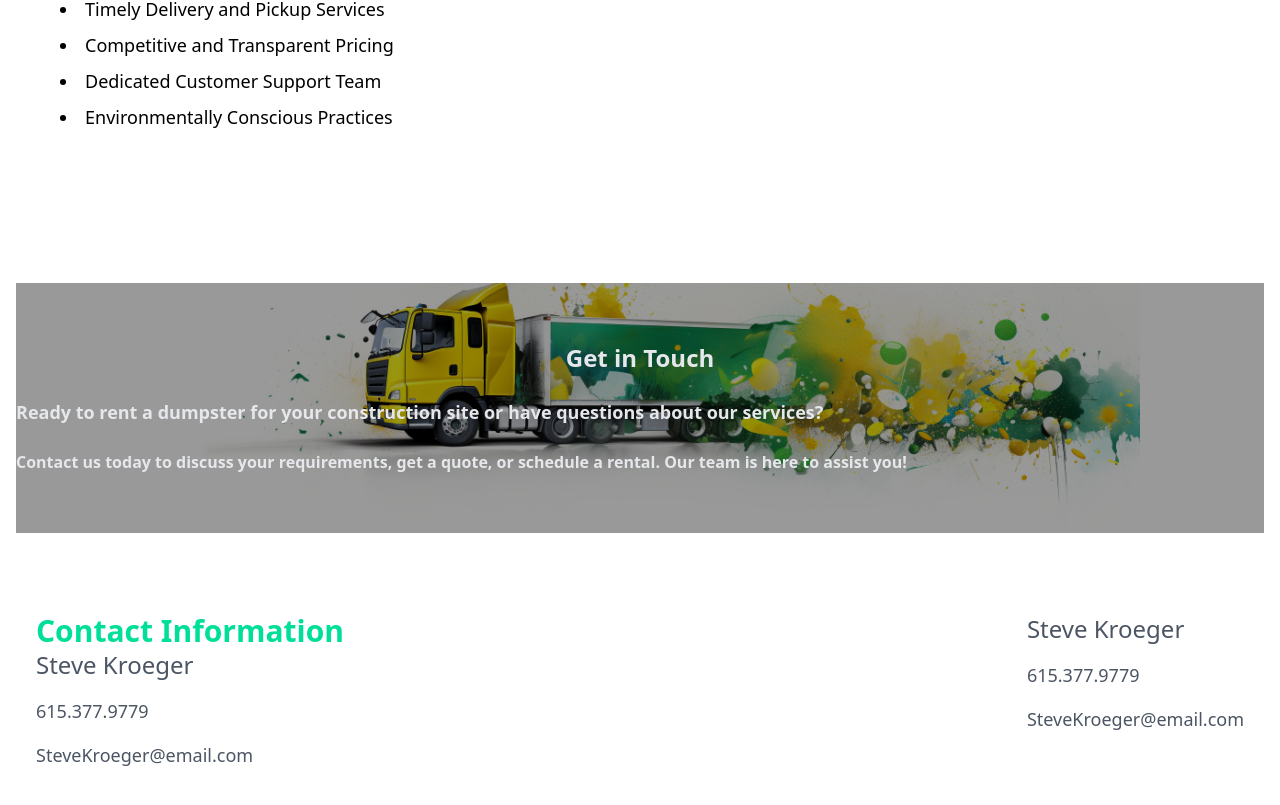
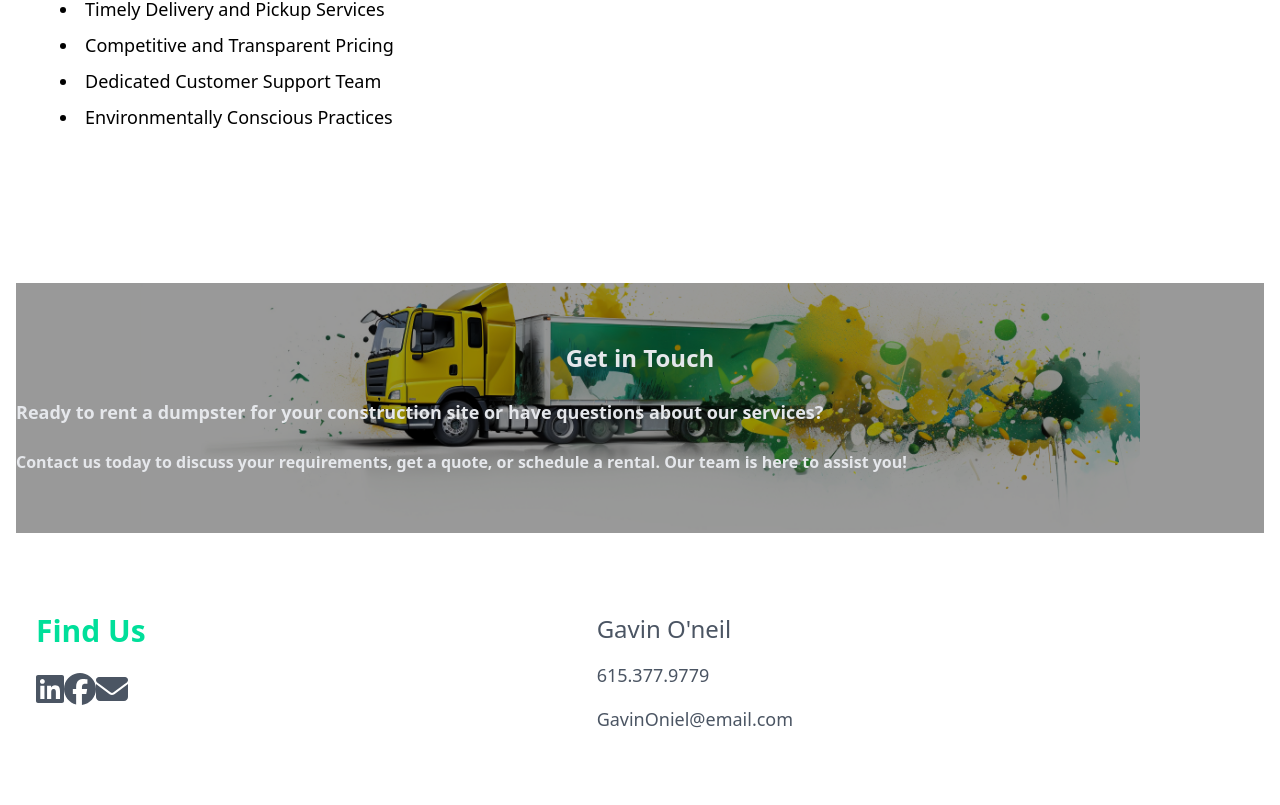
Before and after one commit to ryanhood10/trash-haul, a React (Create React App) app: page / in a window 1280 px wide. Shown: the part 1857-2662 px from the top of the page. Built offline with nearby package versions, Linux system fonts and the light colour scheme.

Commit message:
added footer links

```diff
--- a/src/components/Footer.js
+++ b/src/components/Footer.js
@@ -15,19 +15,39 @@ function Footer() {
 
       <div className='lg:col-span-3 flex justify-between space-x-10'>
             <div>
-            <h1 className='w-full text-3xl font-bold text-[#00df9a]'> Contact Information</h1>
-            <h2 className='text-2xl'>Steve Kroeger</h2>
-            <p className='text-lg py-4'>615.377.9779</p>
-            <p className='text-lg'>SteveKroeger@email.com</p>
+            <h1 className='w-full text-3xl font-bold text-center text-[#00df9a]'> Find Us </h1>
+            <nav>
+                        <ul className="flex justify-between md:w-[75%] my-6">
+                            <li>
+                                <Link to="https://www.linkedin.com/company/akira-web-solutions/">
+                                    <FontAwesomeIcon icon={faLinkedin} size="2x" />
+                                </Link>
+                            </li>
+                            <li>
+                                <Link to="https://www.facebook.com/profile.php?id=61550844571239">
+                                    <FontAwesomeIcon icon={faFacebook} size="2x" />
+                                </Link>
+                            </li>
+                            <li>
+                                <Link to="/Contact">
+                                    <FontAwesomeIcon icon={faEnvelope} size="2x" />
+                                </Link>
+                            </li>
+                        </ul>
+                    </nav>
 
 
       </div>
 
-        <div>
-        <h2 className='text-2xl'>Steve Kroeger</h2>
+      <div>
+      <h2 className='text-2xl'>Gavin O'neil</h2>
             <p className='text-lg py-4'>615.377.9779</p>
-            <p className='text-lg'>SteveKroeger@email.com</p>
-        </div>
+            <p className='text-lg'>GavinOniel@email.com</p>
+
+      </div>
+
+      <div></div>
+
 
       </div>
     </footer>
```
